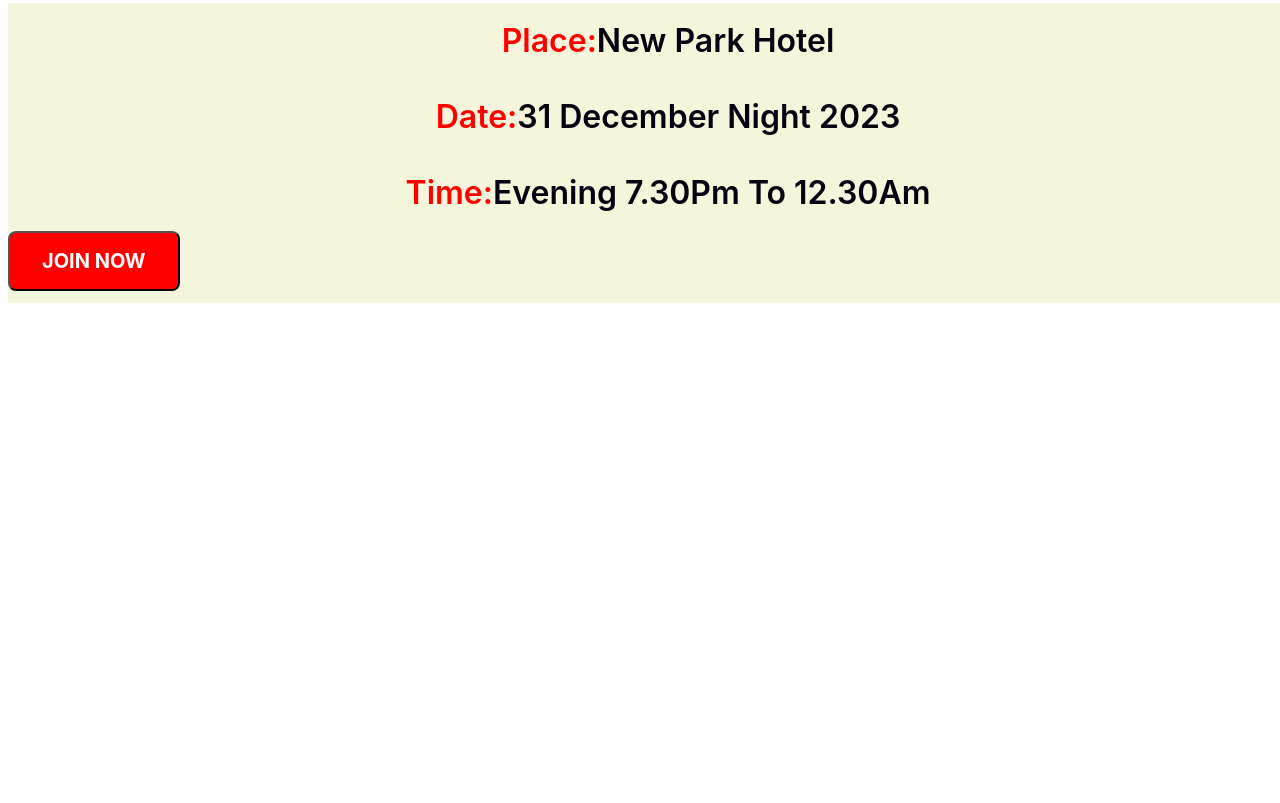
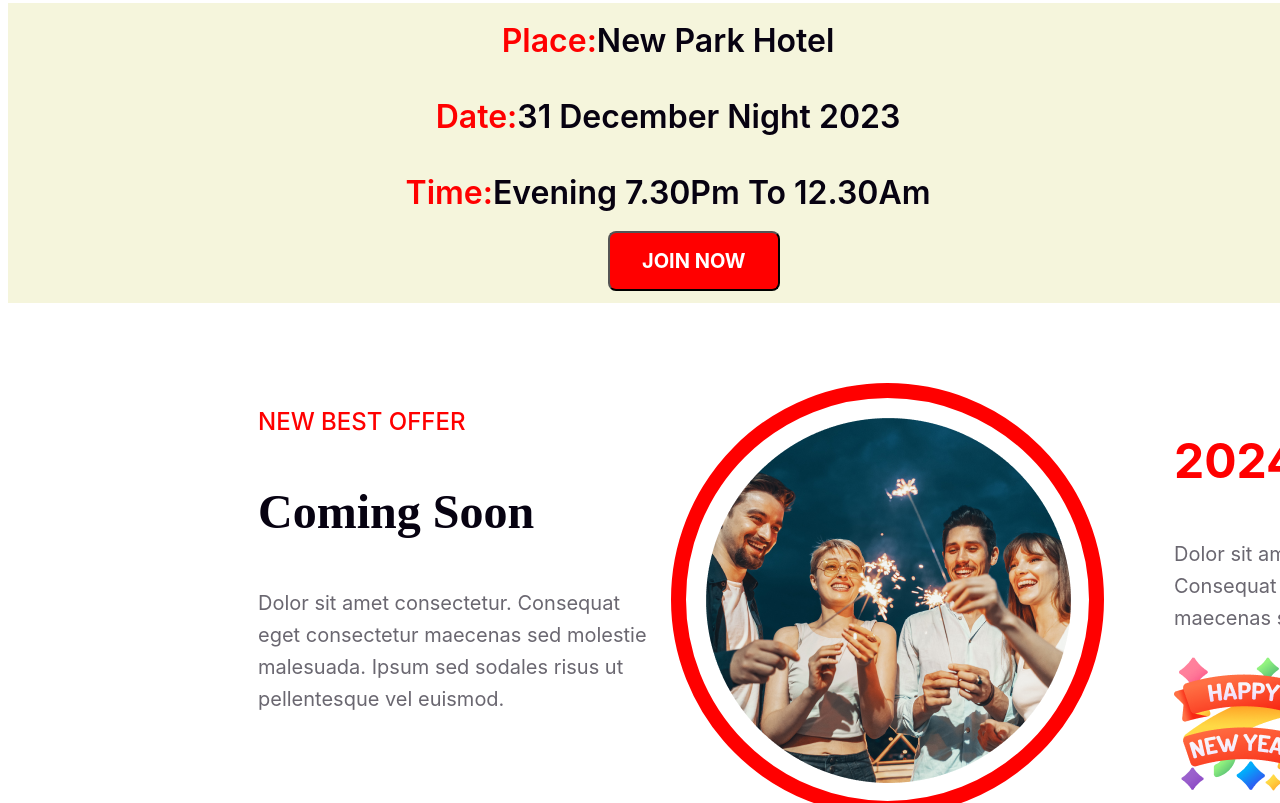
Before and after one commit to Rayhan9966/assignment1, a plain HTML site: page index.html in a window 1280 px wide. Shown: the part 2817-3620 px from the top of the page. Before the commit the page ends 3128 px from the top, so only its background shows below. Drawn offline with Linux system fonts and the light colour scheme; grey boxes are pictures that could not be loaded.

Commit message:
img added

```diff
--- a/index.html
+++ b/index.html
@@ -38,12 +38,13 @@
         <div>
             <img class="img2" src="images/New Year Photo.png" alt="">
         </div>
-         <!-- 2nd part -->
+        <!-- 2nd part -->
         <div class="img3">
 
             <div class="text5">
                 <h4>Welcome top mid night party</h4>
-                <p class="text6"> Dolor sit amet consectetur. Consequat eget consectetur maecenas sed molestie malesuada. Ipsum sed
+                <p class="text6"> Dolor sit amet consectetur. Consequat eget consectetur maecenas sed molestie
+                    malesuada. Ipsum sed
                     sodales risus ut pellentesque vel euismod. </p>
             </div>
 
@@ -51,8 +52,8 @@
 
             <!-- <img src="images/Vectorrr.png" alt="" class="img3"> -->
         </div>
-          <!-- 3rd part -->
-          <div class="background">
+        <!-- 3rd part -->
+        <div class="background">
             <h3 class="text8">Place:<span class="text7">New Park Hotel</span></h3>
 
             <h3 class="text8"> Date:<span class="text7">31 December Night 2023</span></h3>
@@ -60,8 +61,27 @@
             <button class="btn">Join Now</button>
 
 
-          </div>
+        </div>
+        <div class="background1">
 
+            <div class="first">
+                <h3 class="text9">NEW BEST OFFER</h3>
+
+                <h3 class="text10"> Coming Soon</span></h3>
+                <p class="text11">Dolor sit amet consectetur. Consequat eget consectetur maecenas sed molestie
+                    malesuada. Ipsum sed sodales risus ut pellentesque vel euismod.</p>
+            </div>
+            <div class="second">
+                <img class="img4" src="images/Ellipse 1.png" alt="">
+            </div>
+            <div class="third">
+                <h3 class="text12">2024</h3>
+
+                <p class="text13">Dolor sit amet consectetur. Consequat eget consectetur maecenas sed.</p>
+                <img class="img5" src="images/Group 96.png" alt="">
+            </div>
+        </div>
+        </div>
 
 
 
--- a/style/styles.css
+++ b/style/styles.css
@@ -118,14 +118,17 @@
     line-height: 30px;
     width: 697px;
 }
-.background{
+
+.background {
 
     background-color: beige;
     width: 1320px;
     height: 300px;
+    margin: auto;
+    fill: linear-gradient(180deg, rgba(255, 0, 0, 0.10) 0%, rgba(255, 0, 0, 0.00) 100%);
+}
 
-}
-.text7{
+.text7 {
     color: #070211;
     font-family: Inter;
     font-size: 32px;
@@ -135,7 +138,8 @@
     text-transform: capitalize;
 
 }
-.text8{
+
+.text8 {
     background-color: beige;
     color: #F00;
     text-align: center;
@@ -143,9 +147,10 @@
     font-size: 32px;
     font-style: normal;
     font-weight: 600;
-line-height: 56px; /* 175% */
+    line-height: 56px;
+    /* 175% */
     text-transform: capitalize;
-margin:0;
+    margin: 0;
     padding: 10px;
     width: 1320px;
     display: block;
@@ -155,7 +160,15 @@
     /* height: 50px; */
 
 }
-.btn{
+
+.btn {
+    display: block;
+    padding: 16px 32px;
+    justify-content: center;
+    align-items: center;
+    gap: 10px;
+    border-radius: 8px;
+    background: #F00;
     color: #FFF;
     text-align: center;
     font-family: Inter;
@@ -164,12 +177,94 @@
     font-weight: 700;
     line-height: normal;
     text-transform: uppercase;
-display: inline-flex;
-padding: 16px 32px;
-justify-content: center;
-align-items: center;
-gap: 10px;
-border-radius: 8px;
-background: #F00;
+    margin-left: 600px;
+}
+
+.background1 {
+    background: #FFF;
+    width: 1600px;
+    height: 7335px;
+    display: flex;
+    gap: 20px;
+    padding-top: 80px;
+    margin: auto;
+}
+
+.text9 {
+    color: #F00;
+    text-align: left;
+    font-family: Inter;
+    font-size: 24px;
+    font-style: normal;
+    font-weight: 500;
+    line-height: normal;
+    margin-left: 250px;
 
 }
+
+.text10 {
+    color: #070211;
+    font-family: Merriweather;
+    font-size: 48px;
+    font-style: normal;
+    font-weight: 900;
+    line-height: normal;
+    text-transform: capitalize;
+    margin-left: 250px;
+}
+
+.text11 {
+    color: rgba(7, 2, 17, 0.60);
+    font-family: Inter;
+    font-size: 20px;
+    font-style: normal;
+    font-weight: 400;
+    line-height: 32px;
+    /* 160% */
+    width: 393px;
+    margin-left: 250px;
+}
+.text12{
+    color: #F00;
+    font-family: Inter;
+    font-size: 48px;
+    font-style: normal;
+    font-weight: 700;
+    line-height: normal;
+}
+.text13{
+    color: rgba(7, 2, 17, 0.60);
+    font-family: Inter;
+    font-size: 20px;
+    font-style: normal;
+    font-weight: 400;
+    line-height: 32px; /* 160% */
+    width: 276px;
+}
+.img5{
+    width: 140px;
+height: 140px;
+flex-shrink: 0;
+}
+/* .img4{
+    border-radius: 364.844px;
+    background: url(<path-to-image>), lightgray -91.279px 0px / 150.038% 100% no-repeat;
+        width: 364.844px;
+    height: 364.844px;
+    flex-shrink: 0;
+    border-radius: 364.844px;
+background: url(<path-to-image>), lightgray -91.279px 0px / 150.038% 100% no-repeat;
+} */
+.second{
+
+    width: 363px;
+height: 363px;
+flex-shrink: 0;
+    border-radius: 363px;
+border: 15px solid #F00;
+padding: 20px 20px 20px 20px;
+
+}
+.third{
+margin-left: 50px;
+}
```
Lines whose indentation alone changed are shown as unchanged.
